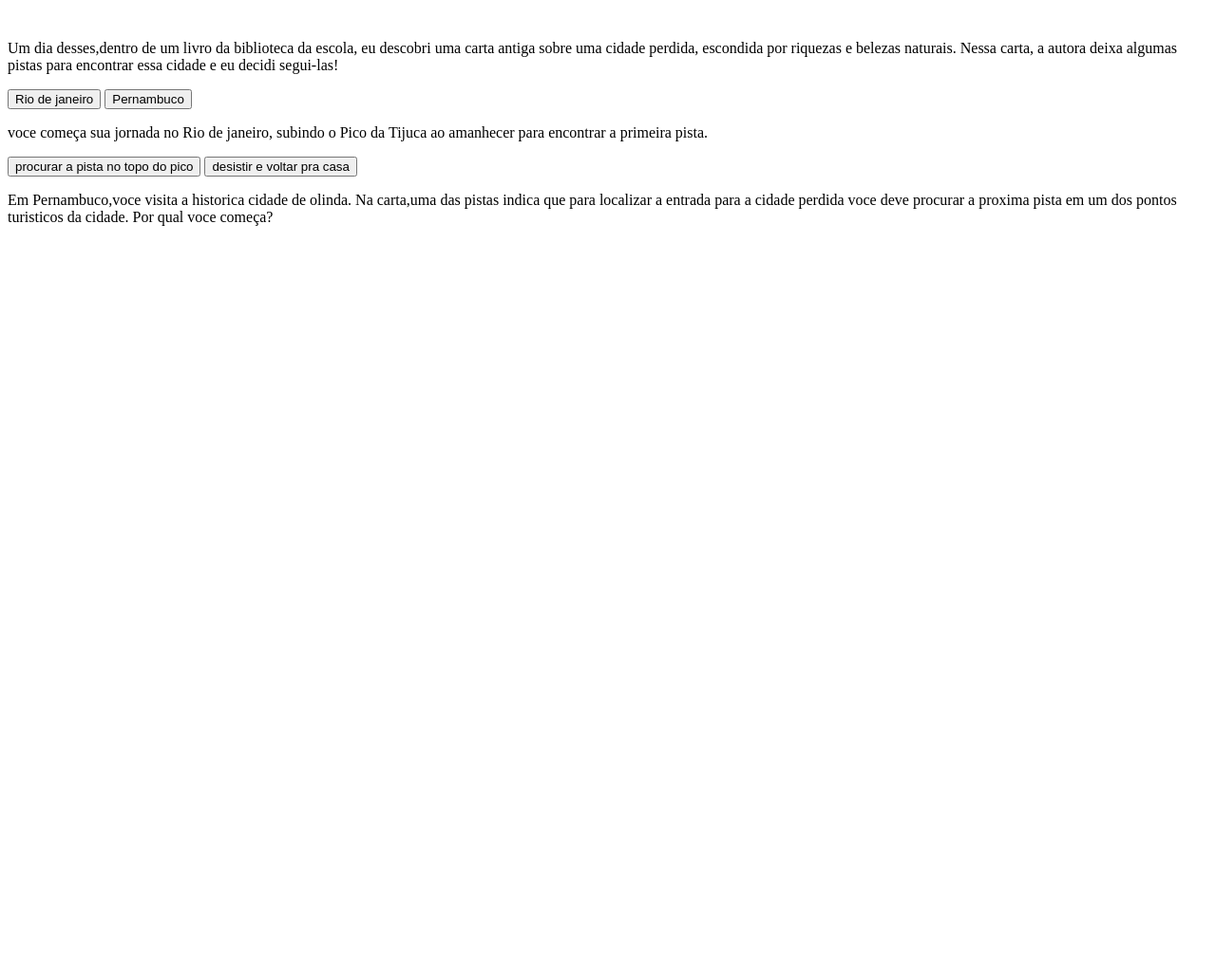
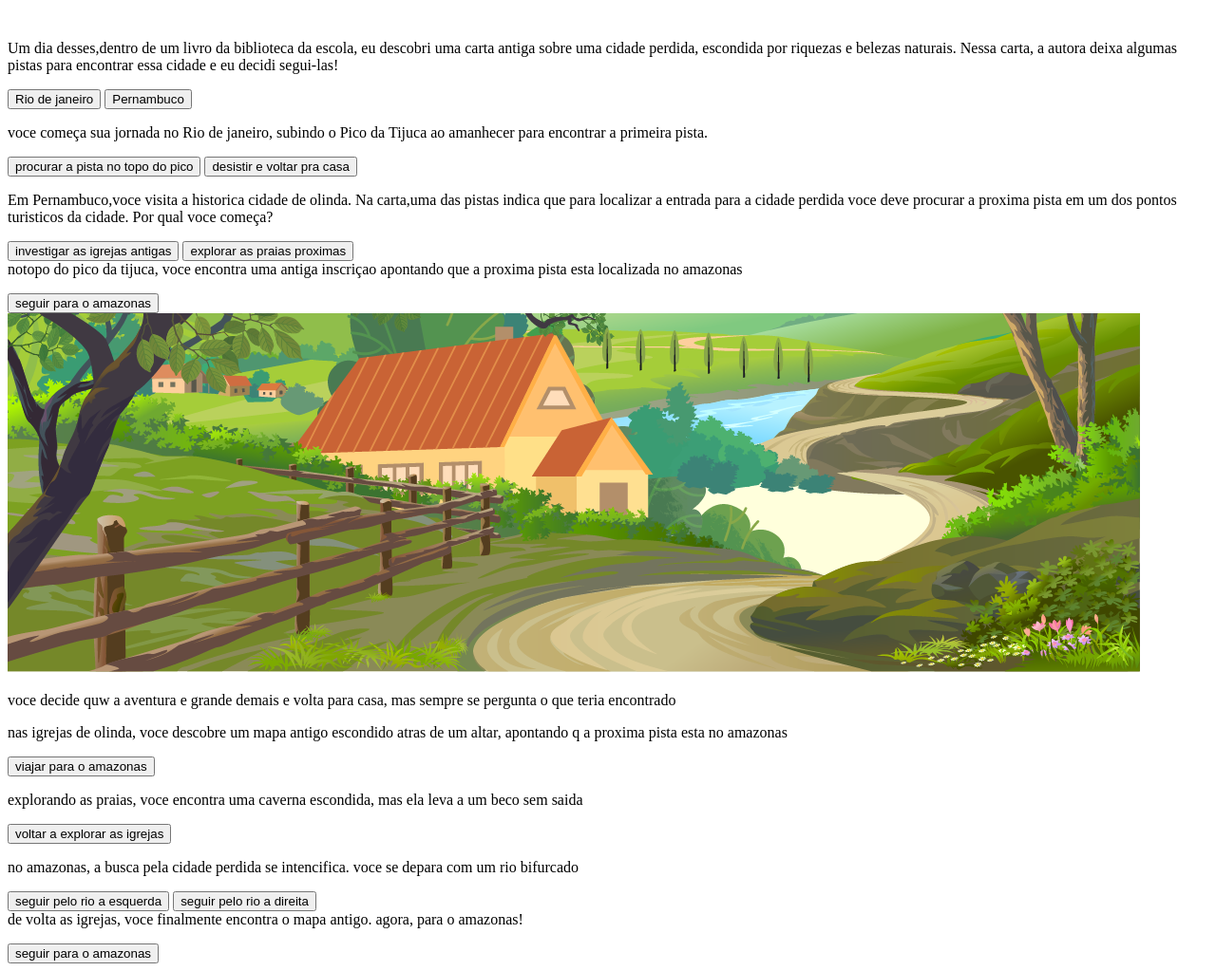
Before and after one commit to emi-puppet00/Aventura-1A-, a plain HTML site: page index.html in a window 1280 px wide. Shown: the whole page at 95% size. Before the commit the page ends 800 px from the top, so only its background shows below. Drawn offline with Linux system fonts and the light colour scheme.

Commit message:
hahha aventura

```diff
--- a/index.html
+++ b/index.html
@@ -24,3 +24,32 @@ escondida por riquezas e belezas naturais. Nessa carta, a autora deixa algumas p
 <p>Em Pernambuco,voce visita a historica cidade de olinda. Na carta,uma das pistas indica que para localizar a entrada para a cidade
 perdida voce deve procurar a proxima pista em um dos pontos turisticos da cidade. Por qual voce começa?</p>
 </p>
+<button class="btn-proximo" data-proximo="5">investigar as igrejas antigas</button>
+<button class="btn-proximo" data-proximo="6">explorar as praias proximas</button>
+</div>
+
+<div class="passo" id="passo-3"
+<p>notopo do pico da tijuca, voce encontra uma antiga inscriçao apontando que a proxima pista esta localizada no amazonas</p>
+<button class="btn-proximo" data-proximo="7">seguir para o amazonas</button>
+</div>
+<div class="passo" id="passo-4">
+<img src="img/cenario-passo4-voltar-casa.png" alt="imagem voltando pra casa e desistindo da aventura">
+<p>voce decide quw a aventura e grande demais e volta para casa, mas sempre se pergunta o que teria encontrado</p>
+</div>
+<div class="passo" id="passo-5">
+<p>nas igrejas de olinda, voce descobre um mapa antigo escondido atras de um altar, apontando q a proxima pista esta no amazonas</p>
+<button class="btn-proximo" data-proximo="7">viajar para o amazonas</button>
+</div>
+<div class="passo" id="passo-6">
+<p>explorando as praias, voce encontra uma caverna escondida, mas ela leva a um beco sem saida</p>
+<button class="btn-proximo" data-proximo="8">voltar a explorar as igrejas</button>
+</div>
+<div class="passo" id="passo-7">
+<p>no amazonas, a busca pela cidade perdida se intencifica. voce se depara com um rio bifurcado</p>
+<button class="btn-proximo" data-proximo="9">seguir pelo rio a esquerda</button>
+<button class="btn-proximo" data-proximo="10">seguir pelo rio a direita</button>
+</div>
+<div class="passo" id="passo-8"
+<p>de volta as igrejas, voce finalmente encontra o mapa antigo. agora, para o amazonas!</p>
+<button class="btn-proximo" data-proximo="7">seguir para o amazonas</button>
+</div>
```
